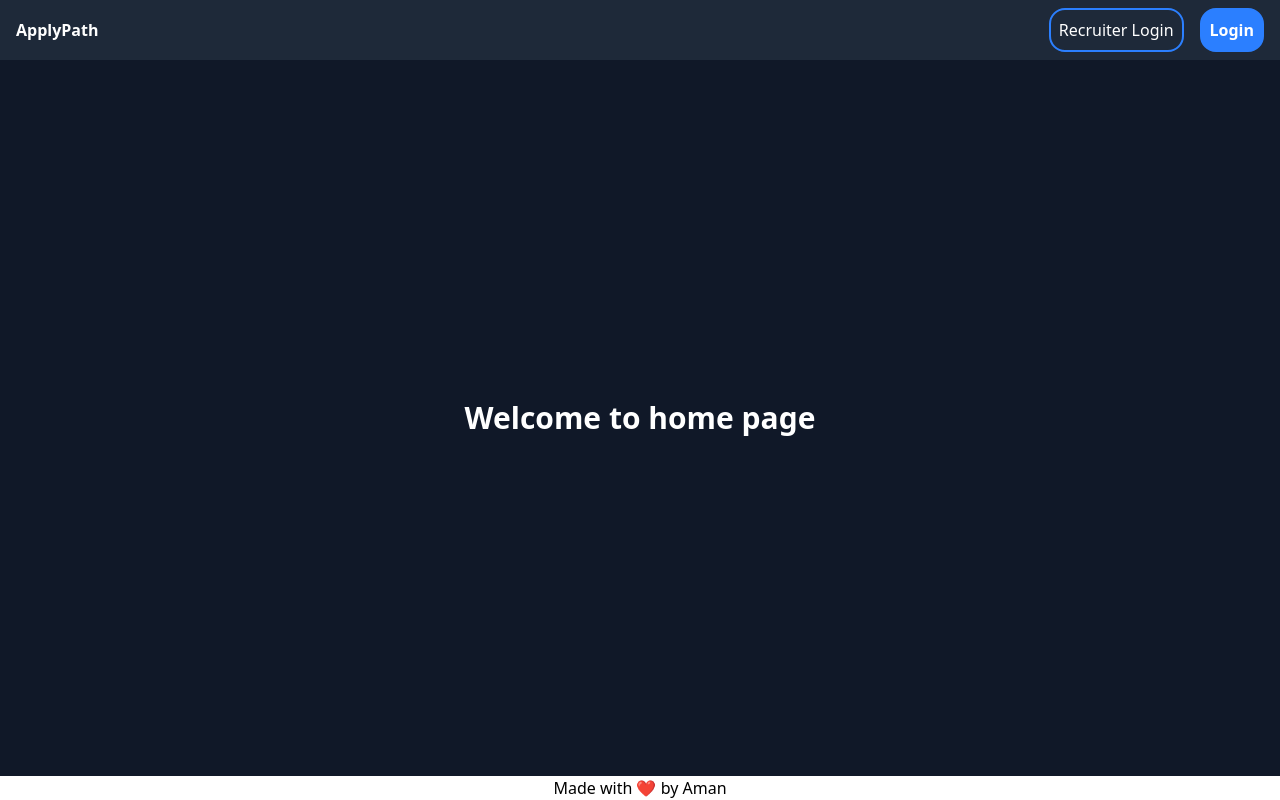
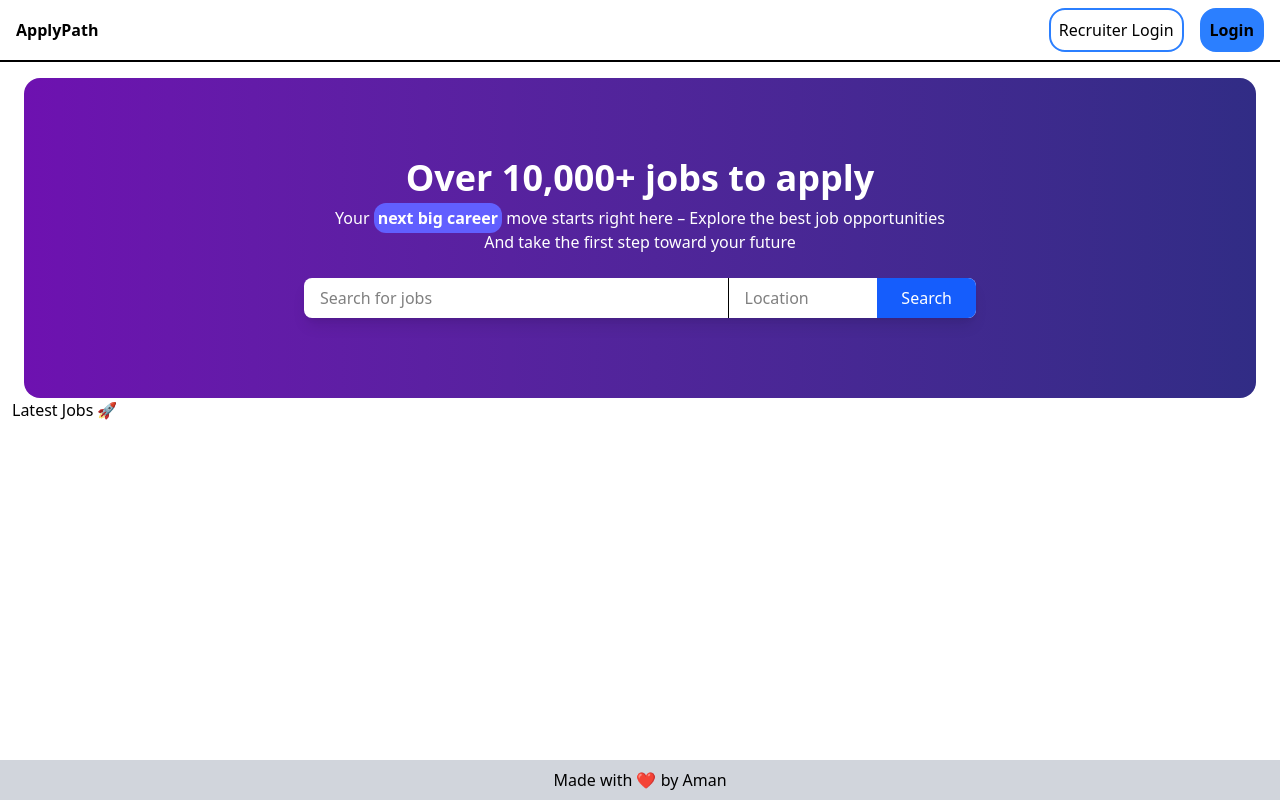
Before and after one commit to AmanKumar9958/ApplyPath, a React (Vite) app in the folder client/: page / in a window 1280 px wide. Built offline with nearby package versions, Linux system fonts and the light colour scheme; no server answers.

Commit message:
- Created hero section

```diff
--- a/client/src/components/AppLayout.jsx
+++ b/client/src/components/AppLayout.jsx
@@ -6,7 +6,7 @@ import { Outlet } from 'react-router-dom'
 const AppLayout = () => (
     <div className="flex flex-col min-h-screen">
         <Navbar />
-        <main className="flex-1 flex flex-col justify-center items-center bg-gray-900 text-white">
+        <main className="flex-1 px-3 mt-2">
         <Outlet />
             </main>
         <Footer />
--- a/client/src/components/Footer.jsx
+++ b/client/src/components/Footer.jsx
@@ -2,7 +2,7 @@ import React from 'react'
 
 const Footer = () => {
     return (
-        <div className='text-center'>Made with ❤️ by Aman</div>
+        <div className='text-center bg-gray-300 py-2'>Made with ❤️ by Aman</div>
     )
 }
 
--- /dev/null
+++ b/client/src/components/Hero.jsx
@@ -0,0 +1,40 @@
+import React from 'react'
+
+const Hero = () => {
+    return (
+        <div className="bg-gradient-to-r from-purple-800 to-indigo-900 text-white rounded-2xl h-[40vh] flex flex-col items-center justify-center px-4">
+
+        {/* Heading */}
+        <h1 className="text-3xl md:text-4xl font-bold text-center">
+            Over 10,000+ jobs to apply
+        </h1>
+
+        {/* Subtext */}
+        <p className="text-center mt-2 text-sm md:text-base">
+            Your <span className='bg-indigo-500 p-1 font-bold rounded-xl'>next big career</span> move starts right here – Explore the best job opportunities
+        </p>
+        <p className="text-center text-sm md:text-base">
+            And take the first step toward your future
+        </p>
+
+        {/* Search Bar */}
+        <div className="mt-6 flex w-full max-w-2xl bg-white rounded-lg overflow-hidden shadow-lg">
+            <input
+            type="text"
+            placeholder="Search for jobs"
+            className="px-4 py-2 w-full text-black outline-none"
+            />
+            <input
+            type="text"
+            placeholder="Location"
+            className="px-4 py-2 w-1/3 border-l text-black outline-none"
+            />
+            <button className="bg-blue-600 hover:bg-blue-700 px-6 py-2 text-white font-medium hover:cursor-pointer">
+                Search
+            </button>
+        </div>
+        </div>
+    )
+}
+
+export default Hero
--- a/client/src/components/Navbar.jsx
+++ b/client/src/components/Navbar.jsx
@@ -6,16 +6,15 @@ const Navbar = () => {
 
     const {openSignIn} = useClerk();
     const {user} = useUser();
-    console.log(user);
     return (
-        <nav className="bg-gray-800 text-white px-4 py-2 flex justify-between items-center">
+        <nav className="px-4 py-2 flex justify-between items-center border-b-2 border-b-black">
             <div>
                 <Link to="/" className='hover:cursor-pointer font-bold'>ApplyPath</Link>
             </div>
             <div>
                 {user ? (
                     <div className='flex gap-2 items-center'>
-                        <Link to='/applications' className='border-2 border-blue-500 p-1.5 rounded-2xl hover:bg-blue-500'>Applied Jobs</Link>
+                        <Link to='/applications' className='border-2 border-blue-500 p-1.5 rounded-2xl hover:bg-blue-500 hover:text-white'>Applied Jobs</Link>
                         <p>|</p>
                         <p>Hi, {user.fullName}</p>
                         <UserButton />
--- a/client/src/pages/Home.jsx
+++ b/client/src/pages/Home.jsx
@@ -1,7 +1,14 @@
+import Hero from "../components/Hero"
+
 const Home = () => {
     return (
-        <div>
-            <h1 className="text-3xl font-bold">Welcome to home page</h1>
+        <div className="">
+            <div className="px-3 mt-2">
+                <Hero />
+            </div>
+            <div>
+                <h1>Latest Jobs 🚀</h1>
+            </div>
         </div>
     )
 }
```
